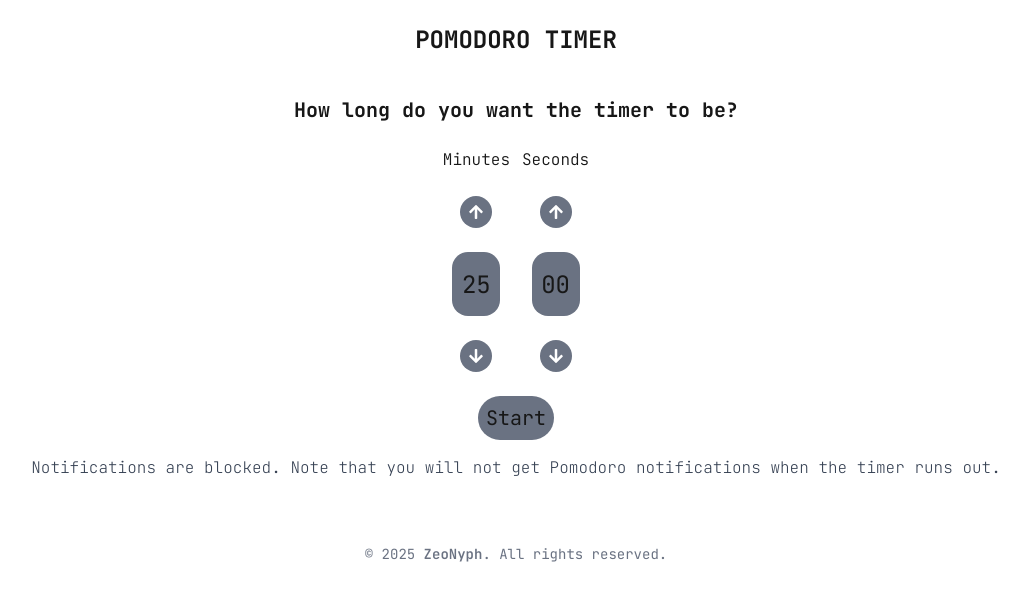
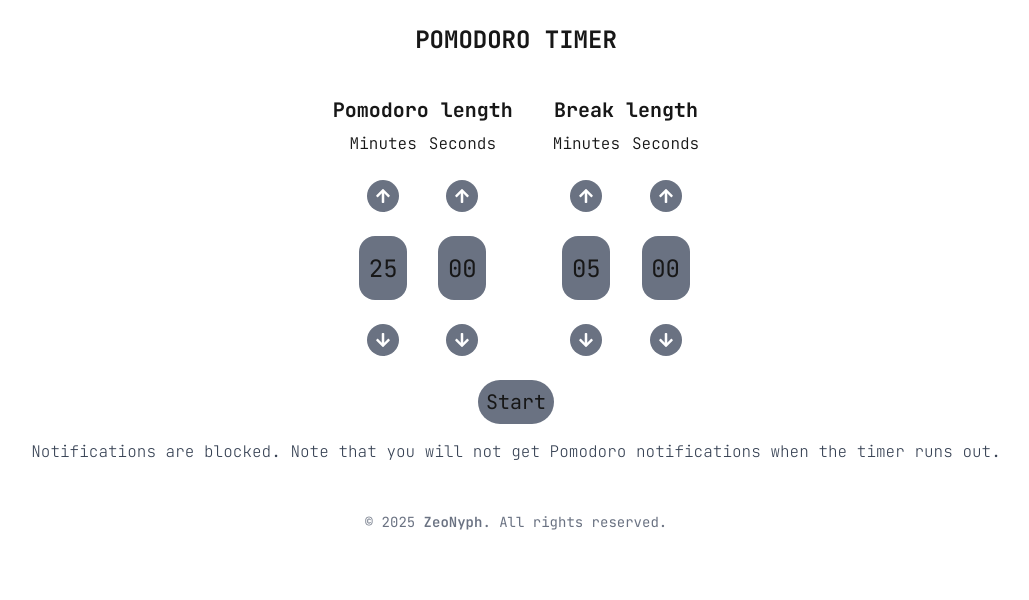
Before and after one commit to ZeoNyph/pomodoro, a Next.js app: page / in a window 1280 px wide. Shown: the top 600 px of the page, without its empty margins (124-1153 px from the left). Built offline with nearby package versions, Linux system fonts and the light colour scheme.

Commit message:
added break timer

```diff
--- a/src/app/page.tsx
+++ b/src/app/page.tsx
@@ -10,11 +10,10 @@ export default function Home() {
   const [isClient, setIsClient] = useState(false);
   const [pomodoroMins, setPomodoroMins] = useState(25);
   const [pomodoroSecs, setPomodoroSecs] = useState(0);
-  // @eslint-disable-next-line no-unused-vars
   const [timerMins, setTimerMins] = useState(5);
-  // @eslint-disable-next-line no-unused-vars
   const [timerSecs, setTimerSecs] = useState(0);
   const [isSelect, setIsSelect] = useState(true);
+  const [isBreak, setIsBreak] = useState(false);
   const [remainingTime, setRemainingTime] = useState(0);
 
   useEffect(() => {
@@ -45,6 +44,7 @@ export default function Home() {
       setRemainingTime(0);
     }
     setIsSelect(!isSelect ? true : false);
+    setIsBreak(false);
   }
 
   useEffect(() => {
@@ -55,30 +55,61 @@ export default function Home() {
 
   useEffect(() => {
     if (remainingTime <= 0 && !isSelect && isClient && typeof window !== "undefined" && "Notification" in window) {
-      let notif = new Notification("Pomodoro Timer", {
+      if (!isBreak) {
+      // Pomodoro finished, start break
+      new Notification("Pomodoro Timer", {
         body: "Time's up! Take a break.",
       });
-      notif.close();
-      setRemainingTime(0);
-      setIsSelect(true);
+      setRemainingTime((timerMins * 60 + timerSecs) * 1000);
+      setIsBreak(true);
+      } else {
+      // Break finished, go back to select
+      new Notification("Pomodoro Timer", {
+        body: "Break's over! Back to work.",
+      });
+      setRemainingTime((pomodoroMins * 60 + pomodoroSecs) * 1000);
+      setIsBreak(false);
+      }
     }
-  }, [remainingTime, isSelect]);
+  }, [remainingTime, isSelect, isBreak, isClient, timerMins, timerSecs, pomodoroMins, pomodoroSecs]);
 
   return (
-    <div className="font-mono flex flex-col items-center justify-baseline max-w-screen gap-4 animate-fade">
+    <div className="font-mono flex flex-col items-center justify-baseline min-h-[200px] max-w-screen gap-4 animate-fade shrink-0">
       <h1 className="font-bold my-6 text-2xl w-auto text-center">POMODORO TIMER</h1>
-      {isSelect || remainingTime < 0 ? <h2 className="text-xl font-bold text-center animate-fade">How long do you want the timer to be? </h2>: null}
-      {isSelect || remainingTime < 0 ? <TimerSelect
-        mins={pomodoroMins}
-        secs={pomodoroSecs}
-        handleMins={handlePomodoroMins}
-        handleSecs={handlePomodoroSecs}
-      /> : <Timer
-        mins={pomodoroMins}
-        secs={pomodoroSecs}
-        remainingTime={remainingTime}
-        setRemainingTime={setRemainingTime}
-      />}
+      {isSelect? (
+        <div className="flex flex-col md:flex-row text-center items-center gap-10">
+          <div className="flex flex-col items-center">
+            <h2 className="text-xl font-bold text-center animate-fade">Pomodoro length</h2>
+            <TimerSelect
+              mins={pomodoroMins}
+              secs={pomodoroSecs}
+              handleMins={handlePomodoroMins}
+              handleSecs={handlePomodoroSecs}
+            />
+          </div>
+          <div className="flex flex-col items-center">
+            <h2 className="text-xl font-bold text-center animate-fade">Break length</h2>
+            <TimerSelect
+              mins={timerMins}
+              secs={timerSecs}
+              handleMins={handleTimerMins}
+              handleSecs={handleTimerSecs}
+            />
+          </div>
+        </div>
+      ) : (
+        <div className="flex flex-col items-center">
+          <h2 className="text-xl font-bold text-center animate-fade">
+            {isBreak ? "Break Time" : "Pomodoro Time"}
+          </h2>
+          <Timer
+            mins={!isBreak ? pomodoroMins : timerMins}
+            secs={!isBreak ? pomodoroSecs : timerSecs}
+            remainingTime={Math.max(0, remainingTime)}
+            setRemainingTime={setRemainingTime}
+          />
+        </div>
+      )}
       <button
         className="bg-gray-500 rounded-3xl text-xl p-2 animate-fade hover:bg-gray-300 hover:text-black transition-colors duration-200"
         onClick={handleSelect}
@@ -90,7 +121,6 @@ export default function Home() {
           Notifications are blocked. Note that you will not get Pomodoro notifications when the timer runs out.
         </p>
       ) : null}
-      <div className="flex-grow" />
       <footer className="w-full max-w-screen-xl mx-auto p-4 md:py-8 text-center text-sm text-gray-500 animate-fade">
           © {new Date().getFullYear()} <a href="https://github.com/ZeoNyph" className="font-semibold" target="_blank" rel="noopener noreferrer">ZeoNyph</a>. All rights reserved.
       </footer>
--- a/src/app/timer.tsx
+++ b/src/app/timer.tsx
@@ -29,7 +29,7 @@ export function Timer({
     }, [end, setRemainingTime]);
 
     return(
-        <div className="flex flex-col animate-fade m-2">
+        <div className="flex flex-col m-2 animate-fade">
             {remainingTime != 0 ? (
                 <p className="text-4xl font-bold text-center self-center">
                     {Math.floor(remainingTime / 60000).toString().padStart(2, '0')}:{Math.floor((remainingTime % 60000) / 1000).toString().padStart(2, '0')}
--- a/src/app/timer_select.tsx
+++ b/src/app/timer_select.tsx
@@ -66,6 +66,20 @@ export function TimerSelect({
             size={2}
             value={mins < 10 ? `0${mins}` : mins}
             onChange={handleMins}
+            onWheel={(e) => {
+              e.preventDefault();
+              if (e.deltaY < 0) {
+                const value = mins + 1 > 59 ? "0" : Math.min(mins + 1, 59).toString();
+                handleMins({
+                  target: { value: value },
+                } as React.ChangeEvent<HTMLInputElement>);
+              } else if (e.deltaY > 0) {
+                const value = mins - 1 < 0 ? "59" : Math.max(mins - 1, 0).toString();
+                handleMins({
+                  target: { value: value },
+                } as React.ChangeEvent<HTMLInputElement>);
+              }
+            }}
             className="bg-gray-500 rounded-2xl text-2xl text-center h-16 w-12 self-center active:bg-gray-400 focus:bg-gray-400 transition-colors duration-200"
           ></input>
           <button
@@ -94,6 +108,20 @@ export function TimerSelect({
             size={2}
             value={secs < 10 ? `0${secs}` : secs}
             onChange={handleSecs}
+            onWheel={(e) => {
+              e.preventDefault();
+              if (e.deltaY < 0) {
+                const value = secs + 1 > 59 ? "0" : Math.min(secs + 1, 59).toString();
+                handleSecs({
+                  target: { value: value },
+                } as React.ChangeEvent<HTMLInputElement>);
+              } else if (e.deltaY > 0) {
+                const value = secs - 1 < 0 ? "59" : Math.max(secs - 1, 0).toString();
+                handleSecs({
+                  target: { value: value },
+                } as React.ChangeEvent<HTMLInputElement>);
+              }
+            }}
             className="bg-gray-500 rounded-2xl text-2xl text-center h-16 w-12 self-center active:bg-gray-400 focus:bg-gray-400  transition-colors duration-200"
           />
           <button
```
